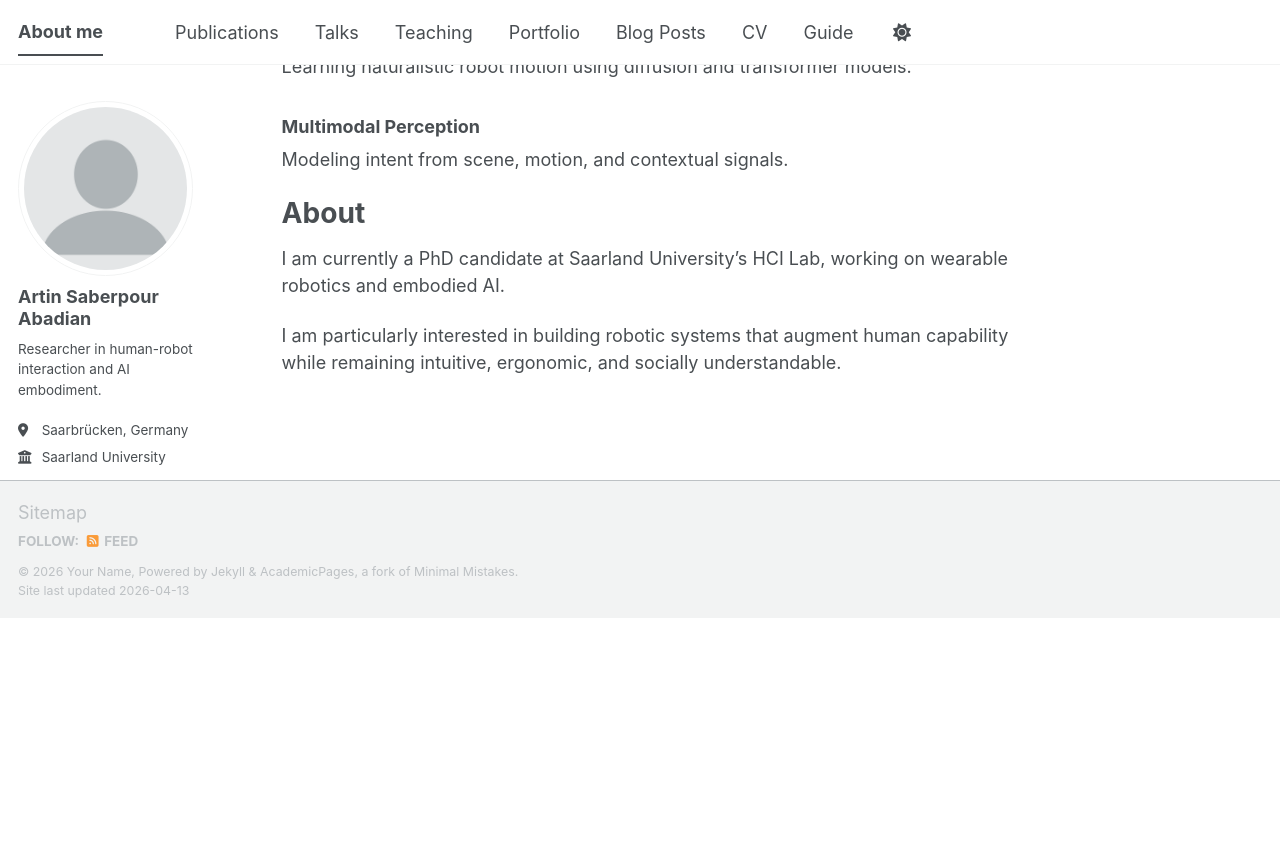
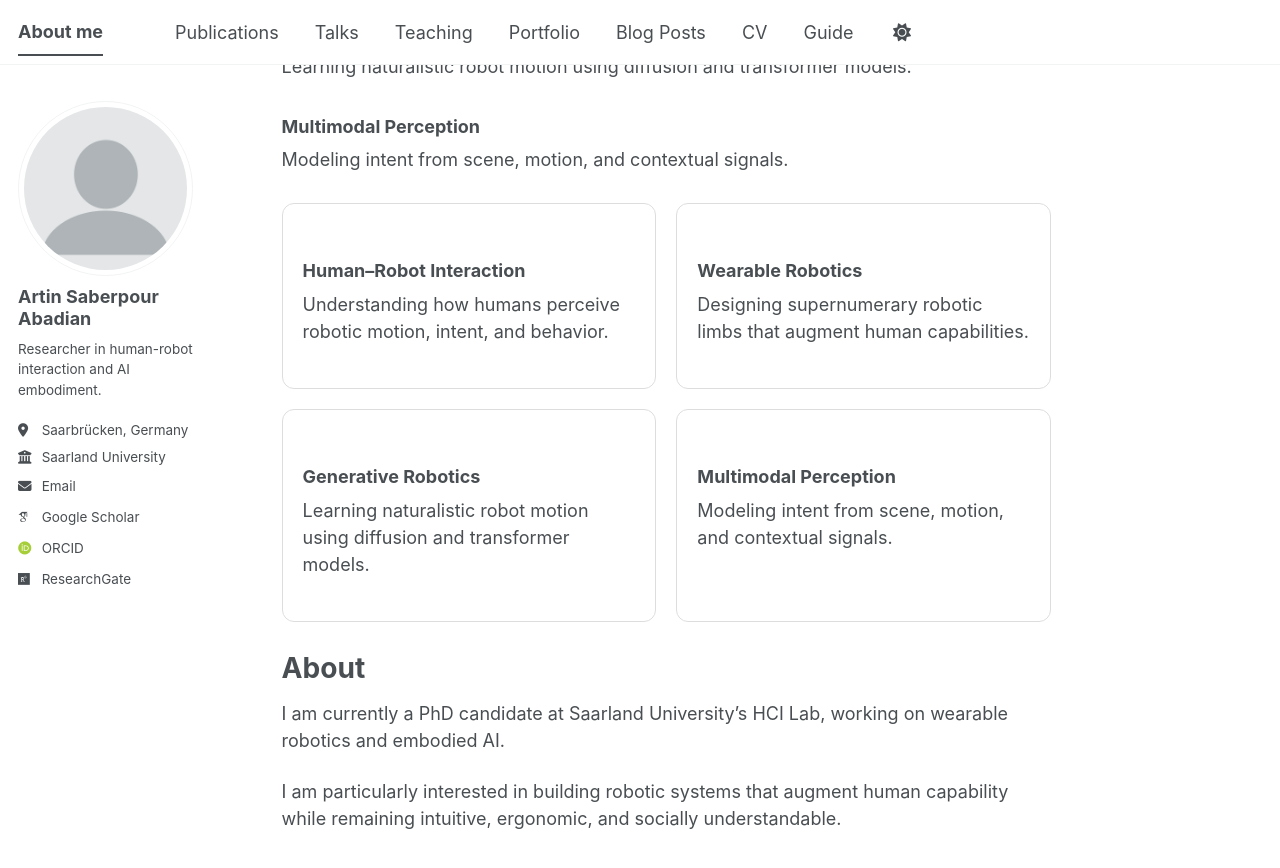
Before and after one commit to artin-saberpour/artin-saberpour.github.io, a Jekyll site: the page built from _pages/about.md, in a window 1280 px wide and 900 px high, scrolled down 887 px. Shown: the top 868 px of the window. Built offline with Jekyll 4.4.1, drawn with Linux system fonts in a browser that asks for light colours; some web fonts are replaced; a script bundle is joined from its source files by our own code; library files that are not in the unit come from our copies; before the commit the page ends 1505 px from its top, so only the background shows below that.

Commit message:
Update about.md

```diff
--- a/_pages/about.md
+++ b/_pages/about.md
@@ -56,6 +56,27 @@
 </div>
 
 
+<div style="display:grid; grid-template-columns:repeat(2, 1fr); gap:20px; margin:30px 0;">
+  <div style="padding:20px; border:1px solid #ddd; border-radius:12px;">
+    <h3>Human–Robot Interaction</h3>
+    <p>Understanding how humans perceive robotic motion, intent, and behavior.</p>
+  </div>
+
+  <div style="padding:20px; border:1px solid #ddd; border-radius:12px;">
+    <h3>Wearable Robotics</h3>
+    <p>Designing supernumerary robotic limbs that augment human capabilities.</p>
+  </div>
+
+  <div style="padding:20px; border:1px solid #ddd; border-radius:12px;">
+    <h3>Generative Robotics</h3>
+    <p>Learning naturalistic robot motion using diffusion and transformer models.</p>
+  </div>
+
+  <div style="padding:20px; border:1px solid #ddd; border-radius:12px;">
+    <h3>Multimodal Perception</h3>
+    <p>Modeling intent from scene, motion, and contextual signals.</p>
+  </div>
+</div>
 
 
 
```
